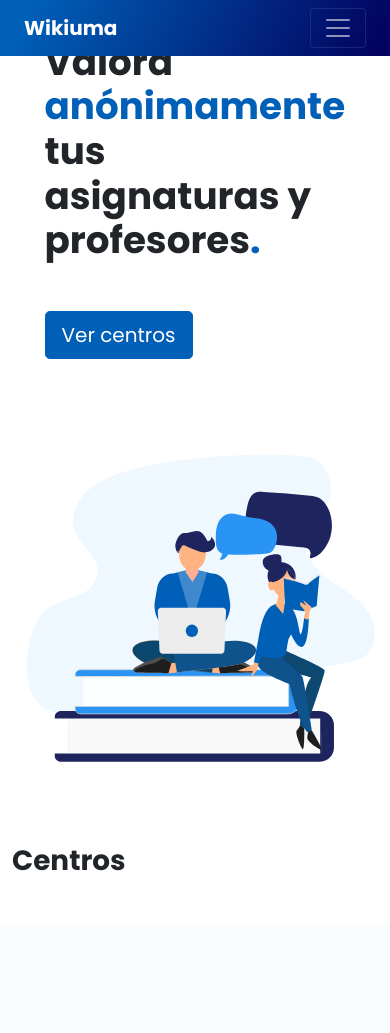
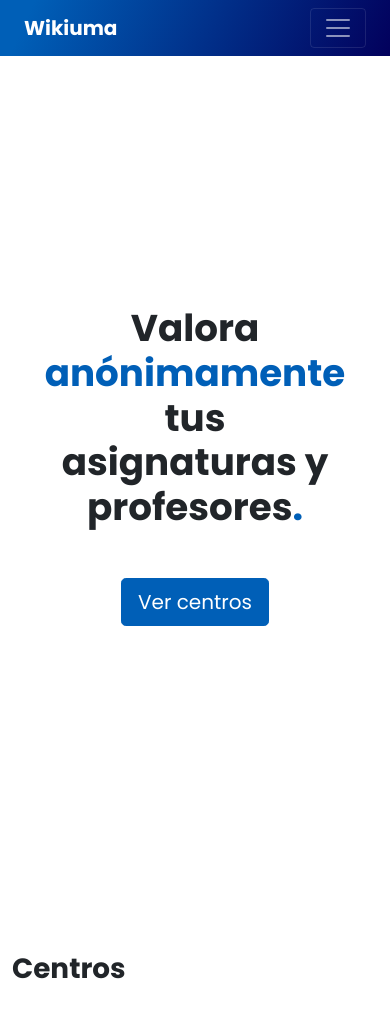
Before and after one commit to GDUMA/Wikiuma, a Django app: page / in a window 390 px wide. Before the commit the page ends 871 px from the top, so only its background shows below. Run offline with Django 3.2, Linux system fonts and the light colour scheme; data that the repository does not hold is empty; style sheets or scripts are compiled from the project's sources; some libraries are stand-ins or nearby versions.

Commit message:
fix mobile margins

```diff
--- a/src/static/main.scss
+++ b/src/static/main.scss
@@ -33,8 +33,6 @@ a.shadow:hover {
   transform: translateY(-0.3rem);
   box-shadow: $box-shadow-hover !important;
 }
-
-$header-height: 56px;
 
 // Mixins
 @mixin radialGradient($light, $dark) {
--- a/src/static/scss/_home.scss
+++ b/src/static/scss/_home.scss
@@ -1,3 +1,2 @@
 .home {
-  margin-top: -$header-height // header height
 }
--- a/src/templates/components/centros/centros.html
+++ b/src/templates/components/centros/centros.html
@@ -1,6 +1,8 @@
 <section id="centros">
-  <h2 class="mb-5 fw-bold">Centros</h2>
-  <div class="row text-center">
-    {% include "./list.html" %}
+  <div class="pt-1">
+    <h2 class="mb-5 mt-5 fw-bold">Centros</h2>
+    <div class="row text-center">
+      {% include "./list.html" %}
+    </div>
   </div>
 </section>
--- a/src/templates/components/hero/hero.html
+++ b/src/templates/components/hero/hero.html
@@ -1,9 +1,9 @@
 <section>
-  <div class="hero row justify-content-center justify-content-md-between align-items-center vh-100">
-    <div class="col-10 col-sm-8 col-md-5">
+  <div class="hero row justify-content-center justify-content-md-between align-items-center vh-100 text-md-start text-center pt-md-0 pt-4">
+    <div class="col-10 col-sm-8 col-md-5 mb-md-0 mb-5">
       {% include "./title.html" %}
     </div>
-    <div class="col-12 col-md-6">
+    <div class="col-12 col-md-6 d-none d-sm-block">
       {% include "./illustration.html" %}
     </div>
   </div>
```
